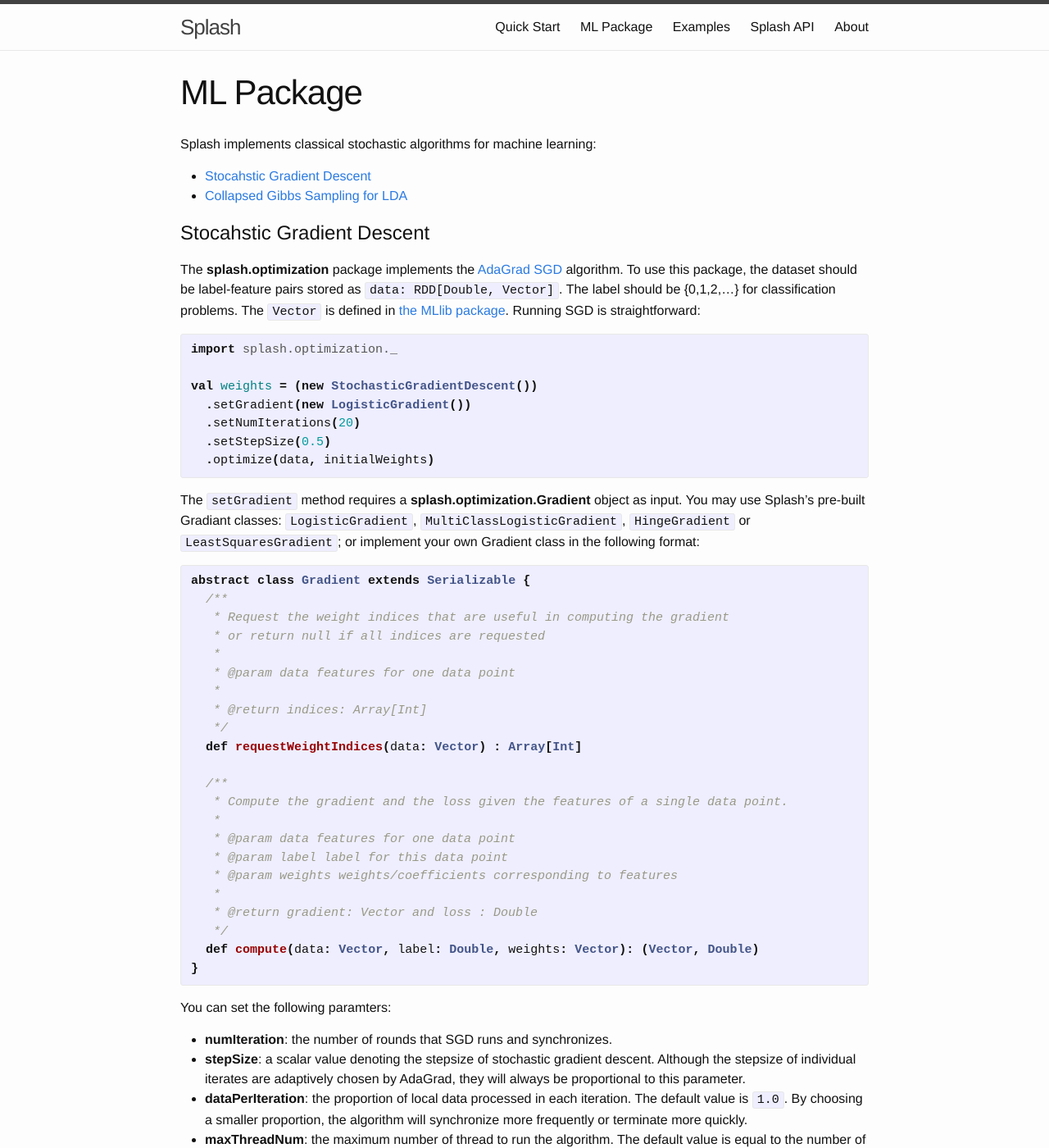
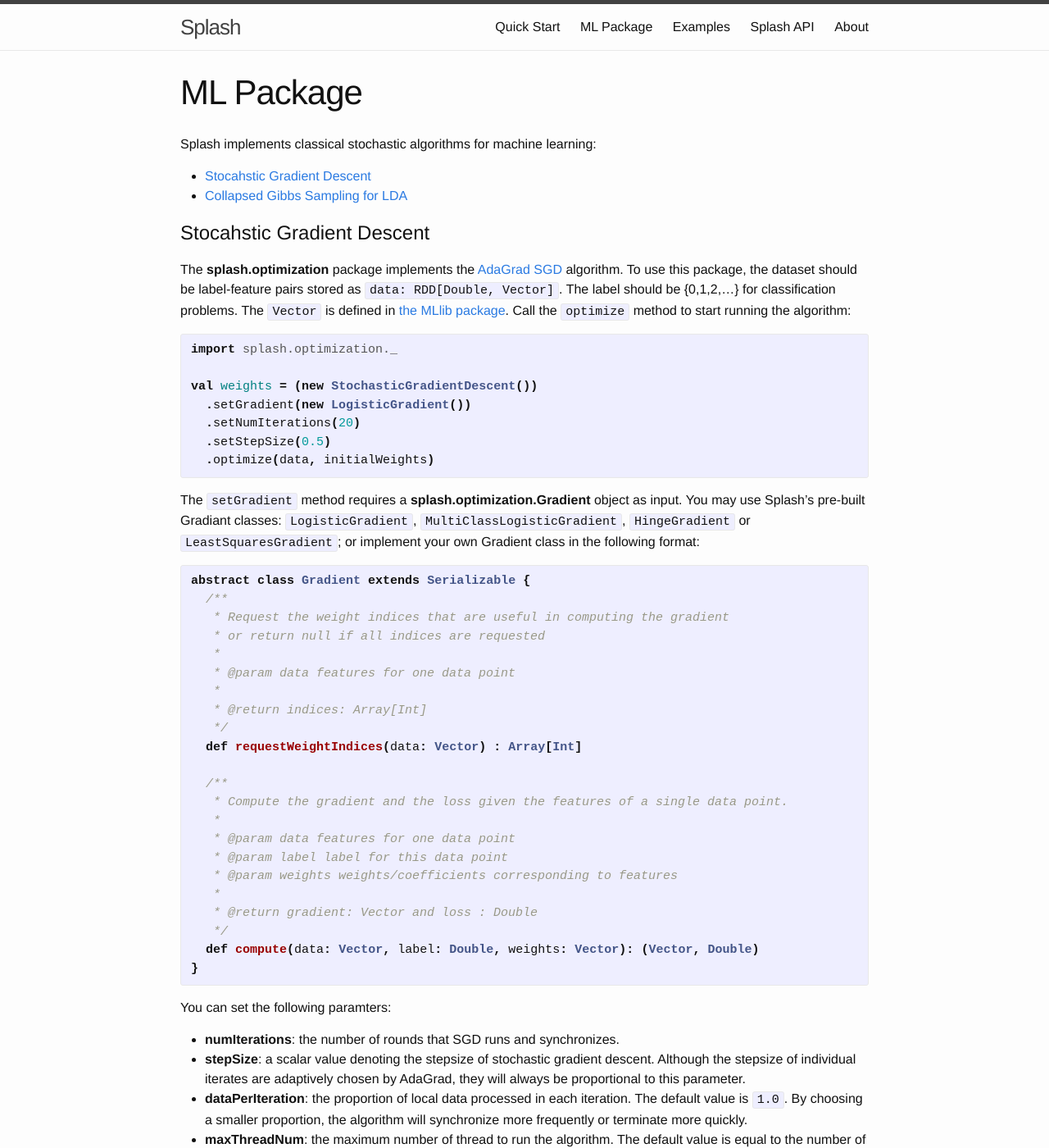
Before and after one commit to zhangyuc/splash, a Jekyll site: the page built from package.md, in a window 1280 px wide and 1400 px high. Shown: the whole window at 82% size. Built offline with Jekyll 4.4.1, drawn with Linux system fonts in a browser that asks for light colours.

Commit message:
update package text

```diff
--- a/package.md
+++ b/package.md
@@ -12,7 +12,7 @@
 
 # Stocahstic Gradient Descent
 
-The **splash.optimization** package implements the [AdaGrad SGD](http://www.magicbroom.info/Papers/DuchiHaSi10.pdf) algorithm. To use this package, the dataset should be label-feature pairs stored as `data: RDD[Double, Vector]`. The label should be {0,1,2,...} for classification problems. The `Vector` is defined in [the MLlib package](https://spark.apache.org/docs/1.0.0/api/scala/index.html#org.apache.spark.mllib.linalg.Vector). Running SGD is straightforward:
+The **splash.optimization** package implements the [AdaGrad SGD](http://www.magicbroom.info/Papers/DuchiHaSi10.pdf) algorithm. To use this package, the dataset should be label-feature pairs stored as `data: RDD[Double, Vector]`. The label should be {0,1,2,...} for classification problems. The `Vector` is defined in [the MLlib package](https://spark.apache.org/docs/1.0.0/api/scala/index.html#org.apache.spark.mllib.linalg.Vector). Call the `optimize` method to start running the algorithm:
 
 {% highlight scala %}
 
@@ -57,7 +57,7 @@
 
 You can set the following paramters:
 
-- **numIteration**: the number of rounds that SGD runs and synchronizes.
+- **numIterations**: the number of rounds that SGD runs and synchronizes.
 - **stepSize**: a scalar value denoting the stepsize of stochastic gradient descent. Although the stepsize of individual iterates are adaptively chosen by AdaGrad, they will always be proportional to this parameter.
 - **dataPerIteration**: the proportion of local data processed in each iteration. The default value is `1.0`. By choosing a smaller proportion, the algorithm will synchronize more frequently or terminate more quickly.
 - **maxThreadNum**: the maximum number of thread to run the algorithm. The default value is equal to the number of Parametrized RDD partitions.
```
Also changed, not shown: other parts of package.md (+1 -1 lines).
